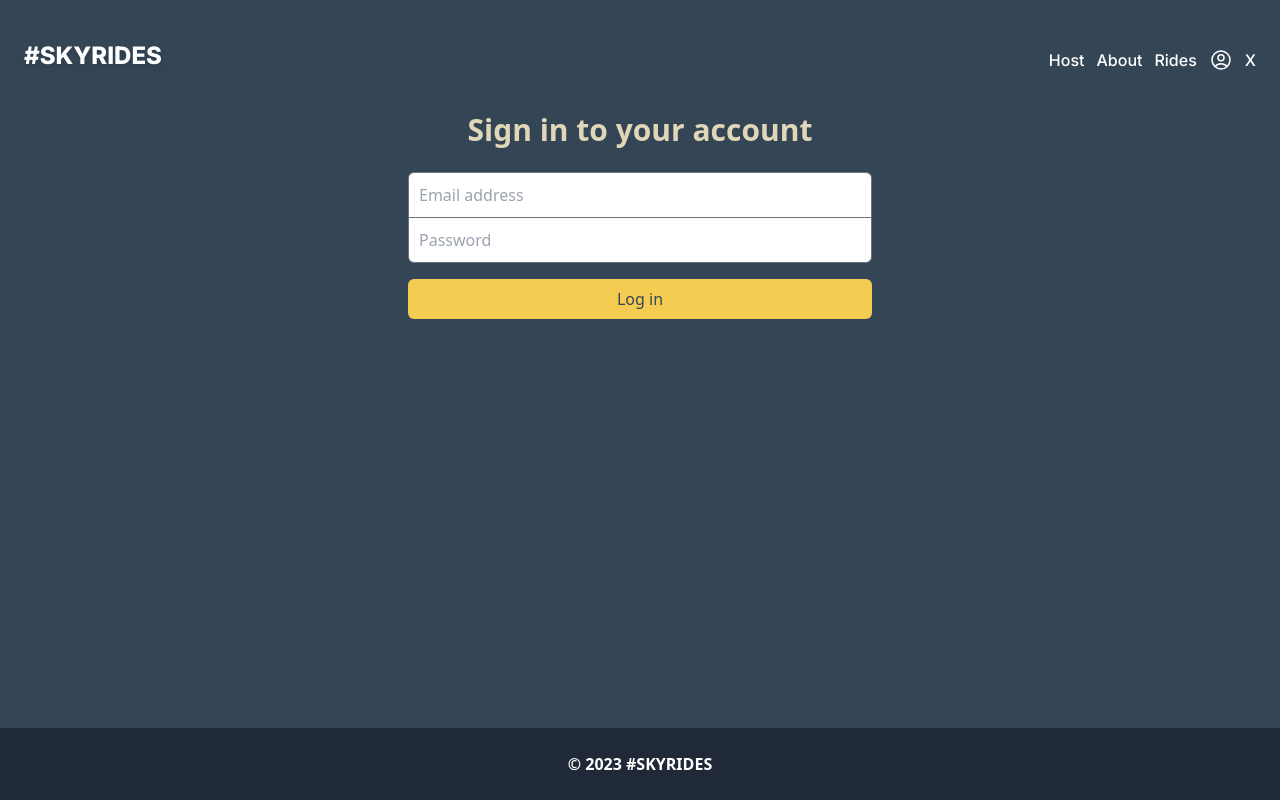
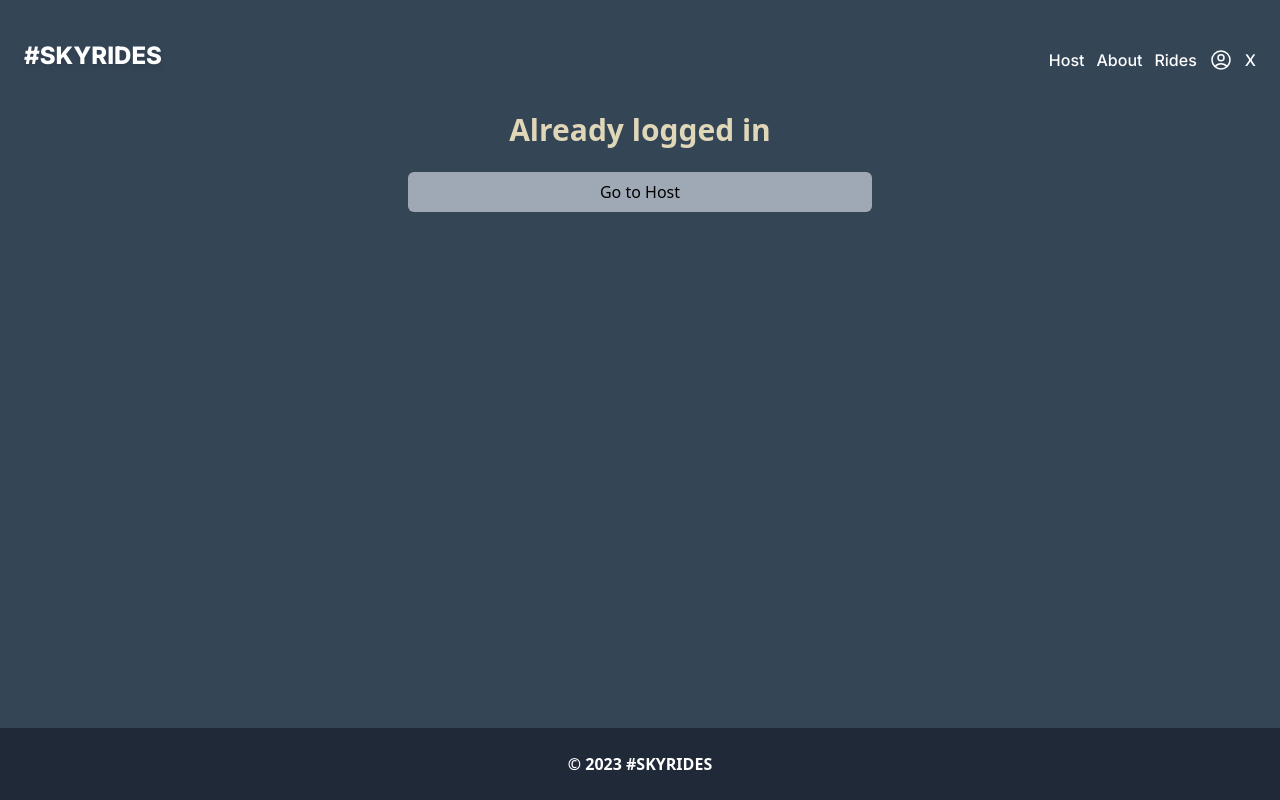
Before and after one commit to priegelsdev/sky-rides, a React (Vite) app: page /login in a window 1280 px wide. Built offline with nearby package versions, Linux system fonts and the light colour scheme; sample sign-in values are in the browser's storage; what miragejs would draw is missing.

Commit message:
conditionally render login screen; dont render when user is already logged in

```diff
--- a/src/pages/Login.tsx
+++ b/src/pages/Login.tsx
@@ -1,4 +1,6 @@
+import { useEffect } from 'react';
 import {
+  Link,
   useLocation,
   useActionData,
   useNavigate,
@@ -30,6 +32,8 @@ export async function action({ request }: any) {
 }
 
 export default function Login() {
+  // define data as what comes back from action function
+  const data = useActionData() as LoginResponse;
   // use location state for when user gets rerouted automatically for when not logged in but trying to access protected route
   const location = useLocation();
   const from = location.state?.from || '/host';
@@ -37,15 +41,16 @@ export default function Login() {
   const navigate = useNavigate();
   // bring in navigation hook
   const navigation = useNavigation();
-  // define data as what comes back from action function
-  const data = useActionData() as LoginResponse;
   console.log(data);
   console.log(navigation);
+  console.log(location);
+  console.log(from);
 
   if (data?.token) {
     navigate(from, { replace: true });
   }
 
+  if (!localStorage.getItem('loggedin', 'true')) {
     return (
       <div className="flex flex-col px-6 gap-6 md:w-[50%] lg:w-[40%] md:m-auto">
         {location.state?.message && (
@@ -85,4 +90,19 @@ export default function Login() {
         </Form>
       </div>
     );
+  } else {
+    return (
+      <div className="flex flex-col px-6 gap-6 md:w-[50%] lg:w-[40%] md:m-auto">
+        <h1 className="text-3xl text-accent font-bold text-center">
+          Already logged in
+        </h1>
+        <Link
+          to="/host"
+          className="bg-secondary text-center rounded-md py-2 px-4"
+        >
+          Go to Host
+        </Link>
+      </div>
+    );
   }
+}
```
Also changed, not shown: index.js (added). Lines whose indentation alone changed are shown as unchanged.
